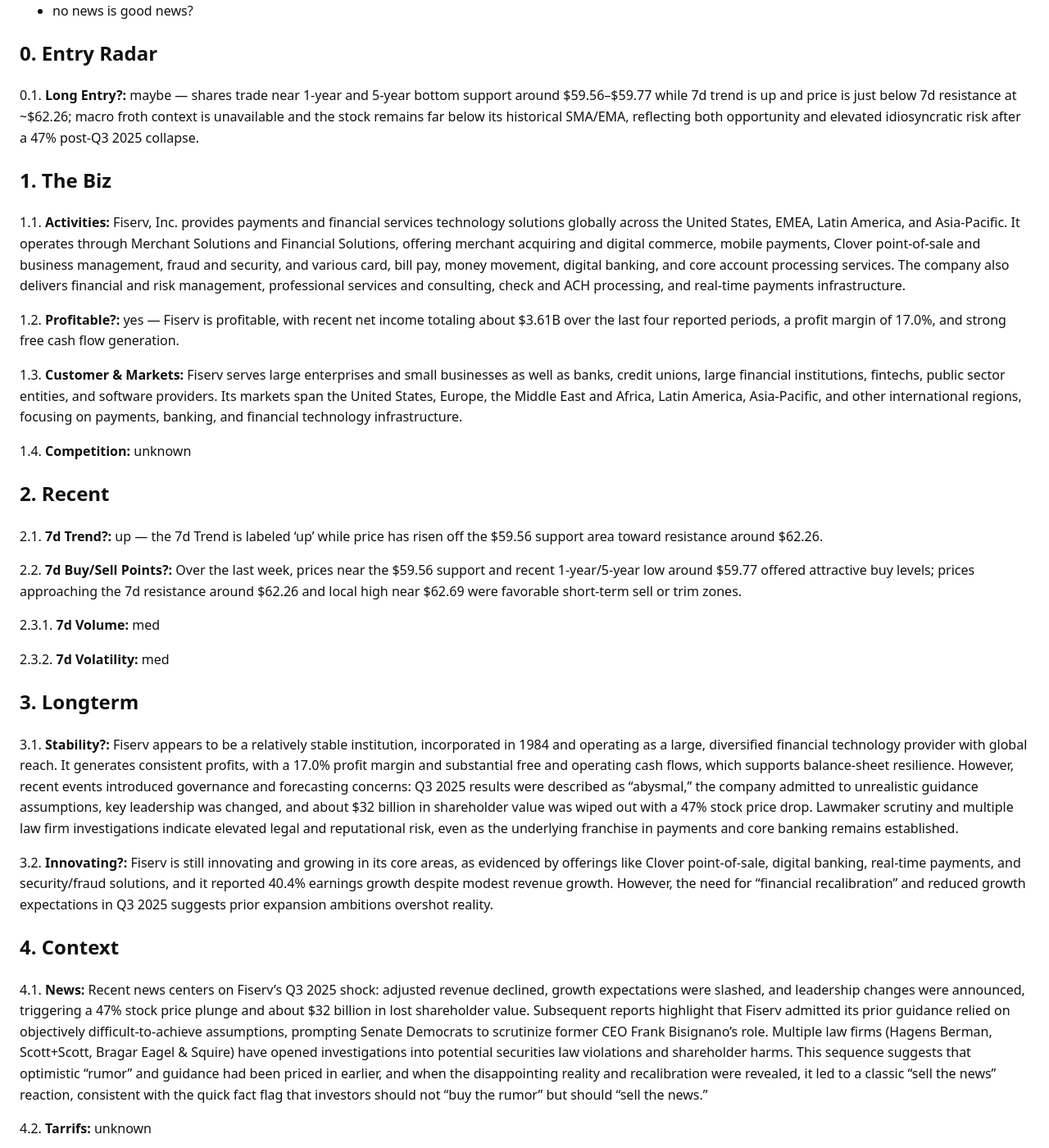
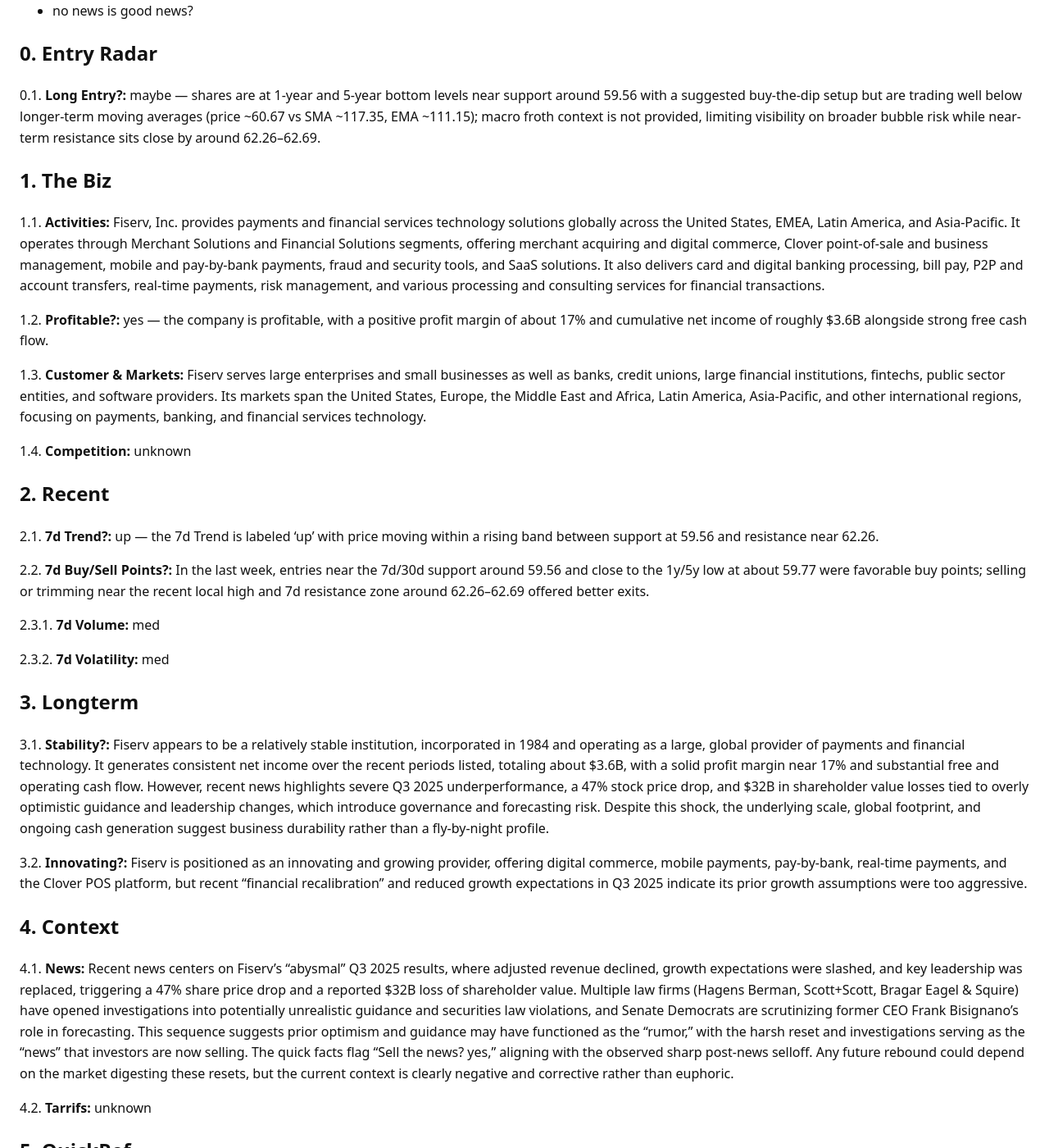
Before and after one commit to ryness/stonks, a Jekyll site: the page built from _reports/FI.md, in a window 1280 px wide and 1400 px high, scrolled down 411 px. Shown: the whole window at 82% size. Built offline with Jekyll 4.4.1, drawn with Linux system fonts in a browser that asks for light colours; some of the changed text lies outside the part shown.

Commit message:
Update report: rotation+GodsEye

```diff
--- a/_reports/FI.md
+++ b/_reports/FI.md
@@ -2,11 +2,11 @@
 layout: default
 title: "FI Stock Report"
 ticker: "FI"
-date: 2026-01-06
-generated_at: 2026-01-06T20:24:36.493873+00:00
-runtime_seconds: 26.04
+date: 2026-01-11
+generated_at: 2026-01-11T10:21:35.420402+00:00
+runtime_seconds: 27.11
 raw_markdown: |
-  **Generated:** <time class="js-local-time" datetime="2026-01-06T20:24:36.493873+00:00">2026-01-06 20:24 UTC</time> (runtime 26.04s)
+  **Generated:** <time class="js-local-time" datetime="2026-01-11T10:21:35.420402+00:00">2026-01-11 10:21 UTC</time> (runtime 27.11s)
 
   <figure class="price-chart" role="img" aria-label="5-year price chart with 1-year and 5-year lows">
   <svg viewBox="0 0 720 260" preserveAspectRatio="none">
@@ -51,23 +51,23 @@ raw_markdown: |
 
   ## 0. Entry Radar
 
-  0.1. **Long Entry?:** maybe — shares trade near 1-year and 5-year bottom support around $59.56–$59.77 while 7d trend is up and price is just below 7d resistance at ~$62.26; macro froth context is unavailable and the stock remains far below its historical SMA/EMA, reflecting both opportunity and elevated idiosyncratic risk after a 47% post-Q3 2025 collapse.
+  0.1. **Long Entry?:** maybe — shares are at 1-year and 5-year bottom levels near support around 59.56 with a suggested buy-the-dip setup but are trading well below longer-term moving averages (price ~60.67 vs SMA ~117.35, EMA ~111.15); macro froth context is not provided, limiting visibility on broader bubble risk while near-term resistance sits close by around 62.26–62.69.
 
   ## 1. The Biz
 
-  1.1. **Activities:** Fiserv, Inc. provides payments and financial services technology solutions globally across the United States, EMEA, Latin America, and Asia-Pacific. It operates through Merchant Solutions and Financial Solutions, offering merchant acquiring and digital commerce, mobile payments, Clover point-of-sale and business management, fraud and security, and various card, bill pay, money movement, digital banking, and core account processing services. The company also delivers financial and risk management, professional services and consulting, check and ACH processing, and real-time payments infrastructure.
+  1.1. **Activities:** Fiserv, Inc. provides payments and financial services technology solutions globally across the United States, EMEA, Latin America, and Asia-Pacific. It operates through Merchant Solutions and Financial Solutions segments, offering merchant acquiring and digital commerce, Clover point-of-sale and business management, mobile and pay-by-bank payments, fraud and security tools, and SaaS solutions. It also delivers card and digital banking processing, bill pay, P2P and account transfers, real-time payments, risk management, and various processing and consulting services for financial transactions.
 
-  1.2. **Profitable?:** yes — Fiserv is profitable, with recent net income totaling about $3.61B over the last four reported periods, a profit margin of 17.0%, and strong free cash flow generation.
+  1.2. **Profitable?:** yes — the company is profitable, with a positive profit margin of about 17% and cumulative net income of roughly $3.6B alongside strong free cash flow.
 
-  1.3. **Customer & Markets:** Fiserv serves large enterprises and small businesses as well as banks, credit unions, large financial institutions, fintechs, public sector entities, and software providers. Its markets span the United States, Europe, the Middle East and Africa, Latin America, Asia-Pacific, and other international regions, focusing on payments, banking, and financial technology infrastructure.
+  1.3. **Customer & Markets:** Fiserv serves large enterprises and small businesses as well as banks, credit unions, large financial institutions, fintechs, public sector entities, and software providers. Its markets span the United States, Europe, the Middle East and Africa, Latin America, Asia-Pacific, and other international regions, focusing on payments, banking, and financial services technology.
 
   1.4. **Competition:** unknown
 
   ## 2. Recent
 
-  2.1. **7d Trend?:** up — the 7d Trend is labeled 'up' while price has risen off the $59.56 support area toward resistance around $62.26.
+  2.1. **7d Trend?:** up — the 7d Trend is labeled 'up' with price moving within a rising band between support at 59.56 and resistance near 62.26.
 
-  2.2. **7d Buy/Sell Points?:** Over the last week, prices near the $59.56 support and recent 1-year/5-year low around $59.77 offered attractive buy levels; prices approaching the 7d resistance around $62.26 and local high near $62.69 were favorable short-term sell or trim zones.
+  2.2. **7d Buy/Sell Points?:** In the last week, entries near the 7d/30d support around 59.56 and close to the 1y/5y low at about 59.77 were favorable buy points; selling or trimming near the recent local high and 7d resistance zone around 62.26–62.69 offered better exits.
 
   2.3.1. **7d Volume:** med
 
@@ -75,13 +75,13 @@ raw_markdown: |
 
   ## 3. Longterm
 
-  3.1. **Stability?:** Fiserv appears to be a relatively stable institution, incorporated in 1984 and operating as a large, diversified financial technology provider with global reach. It generates consistent profits, with a 17.0% profit margin and substantial free and operating cash flows, which supports balance-sheet resilience. However, recent events introduced governance and forecasting concerns: Q3 2025 results were described as "abysmal," the company admitted to unrealistic guidance assumptions, key leadership was changed, and about $32 billion in shareholder value was wiped out with a 47% stock price drop. Lawmaker scrutiny and multiple law firm investigations indicate elevated legal and reputational risk, even as the underlying franchise in payments and core banking remains established.
+  3.1. **Stability?:** Fiserv appears to be a relatively stable institution, incorporated in 1984 and operating as a large, global provider of payments and financial technology. It generates consistent net income over the recent periods listed, totaling about $3.6B, with a solid profit margin near 17% and substantial free and operating cash flow. However, recent news highlights severe Q3 2025 underperformance, a 47% stock price drop, and $32B in shareholder value losses tied to overly optimistic guidance and leadership changes, which introduce governance and forecasting risk. Despite this shock, the underlying scale, global footprint, and ongoing cash generation suggest business durability rather than a fly-by-night profile.
 
-  3.2. **Innovating?:** Fiserv is still innovating and growing in its core areas, as evidenced by offerings like Clover point-of-sale, digital banking, real-time payments, and security/fraud solutions, and it reported 40.4% earnings growth despite modest revenue growth. However, the need for "financial recalibration" and reduced growth expectations in Q3 2025 suggests prior expansion ambitions overshot reality.
+  3.2. **Innovating?:** Fiserv is positioned as an innovating and growing provider, offering digital commerce, mobile payments, pay-by-bank, real-time payments, and the Clover POS platform, but recent "financial recalibration" and reduced growth expectations in Q3 2025 indicate its prior growth assumptions were too aggressive.
 
   ## 4. Context
 
-  4.1. **News:** Recent news centers on Fiserv's Q3 2025 shock: adjusted revenue declined, growth expectations were slashed, and leadership changes were announced, triggering a 47% stock price plunge and about $32 billion in lost shareholder value. Subsequent reports highlight that Fiserv admitted its prior guidance relied on objectively difficult-to-achieve assumptions, prompting Senate Democrats to scrutinize former CEO Frank Bisignano's role. Multiple law firms (Hagens Berman, Scott+Scott, Bragar Eagel & Squire) have opened investigations into potential securities law violations and shareholder harms. This sequence suggests that optimistic "rumor" and guidance had been priced in earlier, and when the disappointing reality and recalibration were revealed, it led to a classic "sell the news" reaction, consistent with the quick fact flag that investors should not "buy the rumor" but should "sell the news."
+  4.1. **News:** Recent news centers on Fiserv's "abysmal" Q3 2025 results, where adjusted revenue declined, growth expectations were slashed, and key leadership was replaced, triggering a 47% share price drop and a reported $32B loss of shareholder value. Multiple law firms (Hagens Berman, Scott+Scott, Bragar Eagel & Squire) have opened investigations into potentially unrealistic guidance and securities law violations, and Senate Democrats are scrutinizing former CEO Frank Bisignano's role in forecasting. This sequence suggests prior optimism and guidance may have functioned as the "rumor," with the harsh reset and investigations serving as the "news" that investors are now selling. The quick facts flag "Sell the news? yes," aligning with the observed sharp post-news selloff. Any future rebound could depend on the market digesting these resets, but the current context is clearly negative and corrective rather than euphoric.
 
   4.2. **Tarrifs:** unknown
 
@@ -177,7 +177,7 @@ raw_markdown: |
       google_custom_search: 5 result(s)
     newsapi search -&gt; FI profit outlook (priority: newsapi, gnews, guardian)
   NewsAPI search: GET https://newsapi.org/v2/everything?q=FI+profit+outlook&amp;pageSize=5&amp;language=en&amp;sortBy=publishedAt&amp;apiKey=%2A%2A%2A
-      newsapi: 1 result(s)
+      newsapi: 4 result(s)
     google_custom_search search -&gt; FI target customers (priority: google_custom_search, newsapi, gnews, guardian)
   Google Custom Search: GET https://www.googleapis.com/customsearch/v1?key=%2A%2A%2A&amp;cx=46c4e3bbc6b31470f&amp;q=FI+target+customers&amp;num=5
       google_custom_search: 5 result(s)
@@ -210,13 +210,13 @@ raw_markdown: |
       newsapi: 5 result(s)
     newsapi search -&gt; FI latest news (priority: newsapi, gnews, guardian)
   NewsAPI search: GET https://newsapi.org/v2/everything?q=FI+latest+news&amp;pageSize=5&amp;language=en&amp;sortBy=publishedAt&amp;apiKey=%2A%2A%2A
-      newsapi: 5 result(s)
+      newsapi: 4 result(s)
     google_custom_search search -&gt; FI latest rumor (priority: google_custom_search, newsapi, gnews, guardian)
   Google Custom Search: GET https://www.googleapis.com/customsearch/v1?key=%2A%2A%2A&amp;cx=46c4e3bbc6b31470f&amp;q=FI+latest+rumor&amp;num=5
       google_custom_search: 5 result(s)
     newsapi search -&gt; FI tariffs (priority: newsapi, gnews, guardian)
   NewsAPI search: GET https://newsapi.org/v2/everything?q=FI+tariffs&amp;pageSize=5&amp;language=en&amp;sortBy=publishedAt&amp;apiKey=%2A%2A%2A
-      newsapi: 4 result(s)
+      newsapi: 5 result(s)
     google_custom_search search -&gt; FI tariff impact (priority: google_custom_search, newsapi, gnews, guardian)
   Google Custom Search: GET https://www.googleapis.com/customsearch/v1?key=%2A%2A%2A&amp;cx=46c4e3bbc6b31470f&amp;q=FI+tariff+impact&amp;num=5
       google_custom_search: 5 result(s)
@@ -238,12 +238,12 @@ raw_markdown: |
     - 4.2 Tarrifs
   Asking OpenAI for analysis...
   Received response from OpenAI.
-  LLM raw output (truncated): {&quot;0.1&quot;: &quot;maybe — shares trade near 1-year and 5-year bottom support around $59.56–$59.77 while 7d trend is up and price is just below 7d resistance at ~$62.26; macro froth context is unavailable and the stock remains far below its historical SMA/EMA, reflecting both opportunity and elevated idiosyncratic risk after a 47% post-Q3 2025 collapse.&quot;, &quot;1.1&quot;: &quot;Fiserv, Inc. provides payments and financial services technology solutions globally across the United States, EMEA, Latin America, and Asia-Pacific. It operates through Merchant Solutions and Financial Solutions, offering merchant acquiring and
+  LLM raw output (truncated): {&quot;0.1&quot;: &quot;maybe — shares are at 1-year and 5-year bottom levels near support around 59.56 with a suggested buy-the-dip setup but are trading well below longer-term moving averages (price ~60.67 vs SMA ~117.35, EMA ~111.15); macro froth context is not provided, limiting visibility on broader bubble risk while near-term resistance sits close by around 62.26–62.69.&quot;, &quot;1.1&quot;: &quot;Fiserv, Inc. provides payments and financial services technology solutions globally across the United States, EMEA, Latin America, and Asia-Pacific. It operates through Merchant Solutions and Financial Solutions segments, offe
   </code></pre>
   </details>
 ---
 
-**Generated:** <time class="js-local-time" datetime="2026-01-06T20:24:36.493873+00:00">2026-01-06 20:24 UTC</time> (runtime 26.04s)
+**Generated:** <time class="js-local-time" datetime="2026-01-11T10:21:35.420402+00:00">2026-01-11 10:21 UTC</time> (runtime 27.11s)
 
 <figure class="price-chart" role="img" aria-label="5-year price chart with 1-year and 5-year lows">
 <svg viewBox="0 0 720 260" preserveAspectRatio="none">
@@ -288,23 +288,23 @@ raw_markdown: |
 
 ## 0. Entry Radar
 
-0.1. **Long Entry?:** maybe — shares trade near 1-year and 5-year bottom support around $59.56–$59.77 while 7d trend is up and price is just below 7d resistance at ~$62.26; macro froth context is unavailable and the stock remains far below its historical SMA/EMA, reflecting both opportunity and elevated idiosyncratic risk after a 47% post-Q3 2025 collapse.
+0.1. **Long Entry?:** maybe — shares are at 1-year and 5-year bottom levels near support around 59.56 with a suggested buy-the-dip setup but are trading well below longer-term moving averages (price ~60.67 vs SMA ~117.35, EMA ~111.15); macro froth context is not provided, limiting visibility on broader bubble risk while near-term resistance sits close by around 62.26–62.69.
 
 ## 1. The Biz
 
-1.1. **Activities:** Fiserv, Inc. provides payments and financial services technology solutions globally across the United States, EMEA, Latin America, and Asia-Pacific. It operates through Merchant Solutions and Financial Solutions, offering merchant acquiring and digital commerce, mobile payments, Clover point-of-sale and business management, fraud and security, and various card, bill pay, money movement, digital banking, and core account processing services. The company also delivers financial and risk management, professional services and consulting, check and ACH processing, and real-time payments infrastructure.
+1.1. **Activities:** Fiserv, Inc. provides payments and financial services technology solutions globally across the United States, EMEA, Latin America, and Asia-Pacific. It operates through Merchant Solutions and Financial Solutions segments, offering merchant acquiring and digital commerce, Clover point-of-sale and business management, mobile and pay-by-bank payments, fraud and security tools, and SaaS solutions. It also delivers card and digital banking processing, bill pay, P2P and account transfers, real-time payments, risk management, and various processing and consulting services for financial transactions.
 
-1.2. **Profitable?:** yes — Fiserv is profitable, with recent net income totaling about $3.61B over the last four reported periods, a profit margin of 17.0%, and strong free cash flow generation.
+1.2. **Profitable?:** yes — the company is profitable, with a positive profit margin of about 17% and cumulative net income of roughly $3.6B alongside strong free cash flow.
 
-1.3. **Customer & Markets:** Fiserv serves large enterprises and small businesses as well as banks, credit unions, large financial institutions, fintechs, public sector entities, and software providers. Its markets span the United States, Europe, the Middle East and Africa, Latin America, Asia-Pacific, and other international regions, focusing on payments, banking, and financial technology infrastructure.
+1.3. **Customer & Markets:** Fiserv serves large enterprises and small businesses as well as banks, credit unions, large financial institutions, fintechs, public sector entities, and software providers. Its markets span the United States, Europe, the Middle East and Africa, Latin America, Asia-Pacific, and other international regions, focusing on payments, banking, and financial services technology.
 
 1.4. **Competition:** unknown
 
 ## 2. Recent
 
-2.1. **7d Trend?:** up — the 7d Trend is labeled 'up' while price has risen off the $59.56 support area toward resistance around $62.26.
+2.1. **7d Trend?:** up — the 7d Trend is labeled 'up' with price moving within a rising band between support at 59.56 and resistance near 62.26.
 
-2.2. **7d Buy/Sell Points?:** Over the last week, prices near the $59.56 support and recent 1-year/5-year low around $59.77 offered attractive buy levels; prices approaching the 7d resistance around $62.26 and local high near $62.69 were favorable short-term sell or trim zones.
+2.2. **7d Buy/Sell Points?:** In the last week, entries near the 7d/30d support around 59.56 and close to the 1y/5y low at about 59.77 were favorable buy points; selling or trimming near the recent local high and 7d resistance zone around 62.26–62.69 offered better exits.
 
 2.3.1. **7d Volume:** med
 
@@ -312,13 +312,13 @@ raw_markdown: |
 
 ## 3. Longterm
 
-3.1. **Stability?:** Fiserv appears to be a relatively stable institution, incorporated in 1984 and operating as a large, diversified financial technology provider with global reach. It generates consistent profits, with a 17.0% profit margin and substantial free and operating cash flows, which supports balance-sheet resilience. However, recent events introduced governance and forecasting concerns: Q3 2025 results were described as "abysmal," the company admitted to unrealistic guidance assumptions, key leadership was changed, and about $32 billion in shareholder value was wiped out with a 47% stock price drop. Lawmaker scrutiny and multiple law firm investigations indicate elevated legal and reputational risk, even as the underlying franchise in payments and core banking remains established.
+3.1. **Stability?:** Fiserv appears to be a relatively stable institution, incorporated in 1984 and operating as a large, global provider of payments and financial technology. It generates consistent net income over the recent periods listed, totaling about $3.6B, with a solid profit margin near 17% and substantial free and operating cash flow. However, recent news highlights severe Q3 2025 underperformance, a 47% stock price drop, and $32B in shareholder value losses tied to overly optimistic guidance and leadership changes, which introduce governance and forecasting risk. Despite this shock, the underlying scale, global footprint, and ongoing cash generation suggest business durability rather than a fly-by-night profile.
 
-3.2. **Innovating?:** Fiserv is still innovating and growing in its core areas, as evidenced by offerings like Clover point-of-sale, digital banking, real-time payments, and security/fraud solutions, and it reported 40.4% earnings growth despite modest revenue growth. However, the need for "financial recalibration" and reduced growth expectations in Q3 2025 suggests prior expansion ambitions overshot reality.
+3.2. **Innovating?:** Fiserv is positioned as an innovating and growing provider, offering digital commerce, mobile payments, pay-by-bank, real-time payments, and the Clover POS platform, but recent "financial recalibration" and reduced growth expectations in Q3 2025 indicate its prior growth assumptions were too aggressive.
 
 ## 4. Context
 
-4.1. **News:** Recent news centers on Fiserv's Q3 2025 shock: adjusted revenue declined, growth expectations were slashed, and leadership changes were announced, triggering a 47% stock price plunge and about $32 billion in lost shareholder value. Subsequent reports highlight that Fiserv admitted its prior guidance relied on objectively difficult-to-achieve assumptions, prompting Senate Democrats to scrutinize former CEO Frank Bisignano's role. Multiple law firms (Hagens Berman, Scott+Scott, Bragar Eagel & Squire) have opened investigations into potential securities law violations and shareholder harms. This sequence suggests that optimistic "rumor" and guidance had been priced in earlier, and when the disappointing reality and recalibration were revealed, it led to a classic "sell the news" reaction, consistent with the quick fact flag that investors should not "buy the rumor" but should "sell the news."
+4.1. **News:** Recent news centers on Fiserv's "abysmal" Q3 2025 results, where adjusted revenue declined, growth expectations were slashed, and key leadership was replaced, triggering a 47% share price drop and a reported $32B loss of shareholder value. Multiple law firms (Hagens Berman, Scott+Scott, Bragar Eagel & Squire) have opened investigations into potentially unrealistic guidance and securities law violations, and Senate Democrats are scrutinizing former CEO Frank Bisignano's role in forecasting. This sequence suggests prior optimism and guidance may have functioned as the "rumor," with the harsh reset and investigations serving as the "news" that investors are now selling. The quick facts flag "Sell the news? yes," aligning with the observed sharp post-news selloff. Any future rebound could depend on the market digesting these resets, but the current context is clearly negative and corrective rather than euphoric.
 
 4.2. **Tarrifs:** unknown
 
@@ -414,7 +414,7 @@ Google Custom Search: GET https://www.googleapis.com/customsearch/v1?key=%2A%2A%
     google_custom_search: 5 result(s)
   newsapi search -&gt; FI profit outlook (priority: newsapi, gnews, guardian)
 NewsAPI search: GET https://newsapi.org/v2/everything?q=FI+profit+outlook&amp;pageSize=5&amp;language=en&amp;sortBy=publishedAt&amp;apiKey=%2A%2A%2A
-    newsapi: 1 result(s)
+    newsapi: 4 result(s)
   google_custom_search search -&gt; FI target customers (priority: google_custom_search, newsapi, gnews, guardian)
 Google Custom Search: GET https://www.googleapis.com/customsearch/v1?key=%2A%2A%2A&amp;cx=46c4e3bbc6b31470f&amp;q=FI+target+customers&amp;num=5
     google_custom_search: 5 result(s)
@@ -447,13 +447,13 @@ NewsAPI search: GET https://newsapi.org/v2/everything?q=FI+tariff&amp;pageSize=5
     newsapi: 5 result(s)
   newsapi search -&gt; FI latest news (priority: newsapi, gnews, guardian)
 NewsAPI search: GET https://newsapi.org/v2/everything?q=FI+latest+news&amp;pageSize=5&amp;language=en&amp;sortBy=publishedAt&amp;apiKey=%2A%2A%2A
-    newsapi: 5 result(s)
+    newsapi: 4 result(s)
   google_custom_search search -&gt; FI latest rumor (priority: google_custom_search, newsapi, gnews, guardian)
 Google Custom Search: GET https://www.googleapis.com/customsearch/v1?key=%2A%2A%2A&amp;cx=46c4e3bbc6b31470f&amp;q=FI+latest+rumor&amp;num=5
     google_custom_search: 5 result(s)
   newsapi search -&gt; FI tariffs (priority: newsapi, gnews, guardian)
 NewsAPI search: GET https://newsapi.org/v2/everything?q=FI+tariffs&amp;pageSize=5&amp;language=en&amp;sortBy=publishedAt&amp;apiKey=%2A%2A%2A
-    newsapi: 4 result(s)
+    newsapi: 5 result(s)
   google_custom_search search -&gt; FI tariff impact (priority: google_custom_search, newsapi, gnews, guardian)
 Google Custom Search: GET https://www.googleapis.com/customsearch/v1?key=%2A%2A%2A&amp;cx=46c4e3bbc6b31470f&amp;q=FI+tariff+impact&amp;num=5
     google_custom_search: 5 result(s)
@@ -475,6 +475,6 @@ Dispatching bullets to OpenAI:
   - 4.2 Tarrifs
 Asking OpenAI for analysis...
 Received response from OpenAI.
-LLM raw output (truncated): {&quot;0.1&quot;: &quot;maybe — shares trade near 1-year and 5-year bottom support around $59.56–$59.77 while 7d trend is up and price is just below 7d resistance at ~$62.26; macro froth context is unavailable and the stock remains far below its historical SMA/EMA, reflecting both opportunity and elevated idiosyncratic risk after a 47% post-Q3 2025 collapse.&quot;, &quot;1.1&quot;: &quot;Fiserv, Inc. provides payments and financial services technology solutions globally across the United States, EMEA, Latin America, and Asia-Pacific. It operates through Merchant Solutions and Financial Solutions, offering merchant acquiring and
+LLM raw output (truncated): {&quot;0.1&quot;: &quot;maybe — shares are at 1-year and 5-year bottom levels near support around 59.56 with a suggested buy-the-dip setup but are trading well below longer-term moving averages (price ~60.67 vs SMA ~117.35, EMA ~111.15); macro froth context is not provided, limiting visibility on broader bubble risk while near-term resistance sits close by around 62.26–62.69.&quot;, &quot;1.1&quot;: &quot;Fiserv, Inc. provides payments and financial services technology solutions globally across the United States, EMEA, Latin America, and Asia-Pacific. It operates through Merchant Solutions and Financial Solutions segments, offe
 </code></pre>
 </details>
```
Also changed, not shown: _reports/GODSEYE.md (+20 -20 lines).
